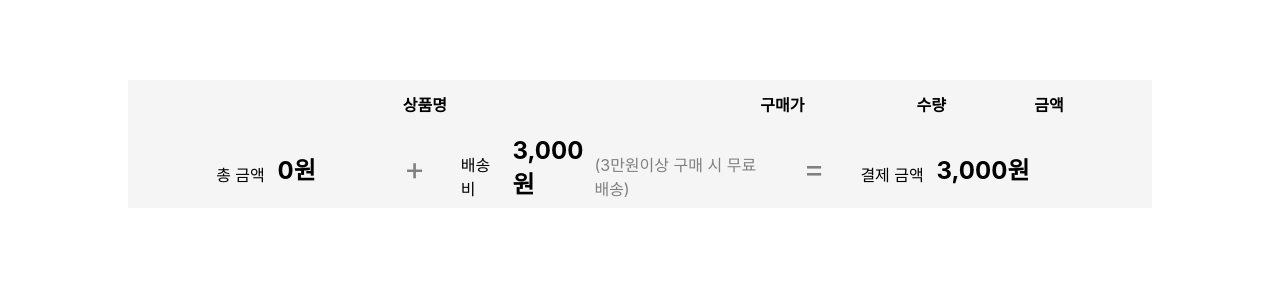
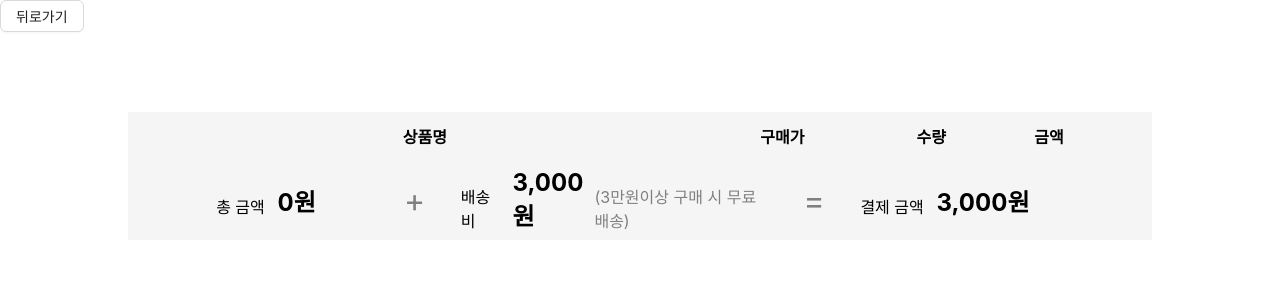
Before and after one commit to jomo34/ourhome_project, a React (Create React App) app: page /shopping-cart in a window 1280 px wide. Shown: the top 300 px of the page. Built offline with nearby package versions, Linux system fonts and the light colour scheme.

Commit message:
refactor: 여러번 추가했을때 오류 수정

```diff
--- a/src/pages/ProductListPage/index.jsx
+++ b/src/pages/ProductListPage/index.jsx
@@ -38,7 +38,10 @@ const ProductListPage = () => {
       )
 
       if (existingIndex !== -1) {
-        updatedList[existingIndex].numbers += 1
+        updatedList[existingIndex] = {
+          ...updatedList[existingIndex],
+          numbers: updatedList[existingIndex].numbers + 1,
+        }
       } else {
         updatedList.push({
           ...product,
@@ -48,10 +51,6 @@ const ProductListPage = () => {
     }
     setAddedProducts(updatedList)
   }
-
-  useEffect(() => {
-    updateCartList()
-  }, [])
 
   return (
     <Wrapper>
--- a/src/pages/ShoppingCartPage/index.jsx
+++ b/src/pages/ShoppingCartPage/index.jsx
@@ -25,8 +25,11 @@ import {
 } from 'pages/ShoppingCartPage/styles'
 import InputNumber from 'components/InputNumber'
 import { useEffect, useState } from 'react'
+import { Button } from 'antd'
+import { useNavigate } from 'react-router-dom'
 
 const ShoppingCartPage = () => {
+  const navigate = useNavigate()
   const productCartList = useRecoilValue(addedProductList)
   const [totalAmount, setTotalAmount] = useState(0)
 
@@ -39,6 +42,14 @@ const ShoppingCartPage = () => {
   }, [productCartList])
 
   return (
+    <>
+      <Button
+        onClick={() => {
+          navigate('/main')
+        }}
+      >
+        뒤로가기
+      </Button>
       <Wrapper>
         <Index>
           <ProductName>상품명</ProductName>
@@ -69,7 +80,9 @@ const ShoppingCartPage = () => {
               </Price>
               <InputNumber data={product}></InputNumber>
               <CurrentPriceMultiNumbers>
-              {(product.currentPrice * product.numbers).toLocaleString('ko-KR')}
+                {(product.currentPrice * product.numbers).toLocaleString(
+                  'ko-KR'
+                )}
                 원
               </CurrentPriceMultiNumbers>
             </EachProduct>
@@ -101,6 +114,7 @@ const ShoppingCartPage = () => {
           </TotalPurchase>
         </PurchaseIndex>
       </Wrapper>
+    </>
   )
 }
 
```
Lines whose indentation alone changed are shown as unchanged.
